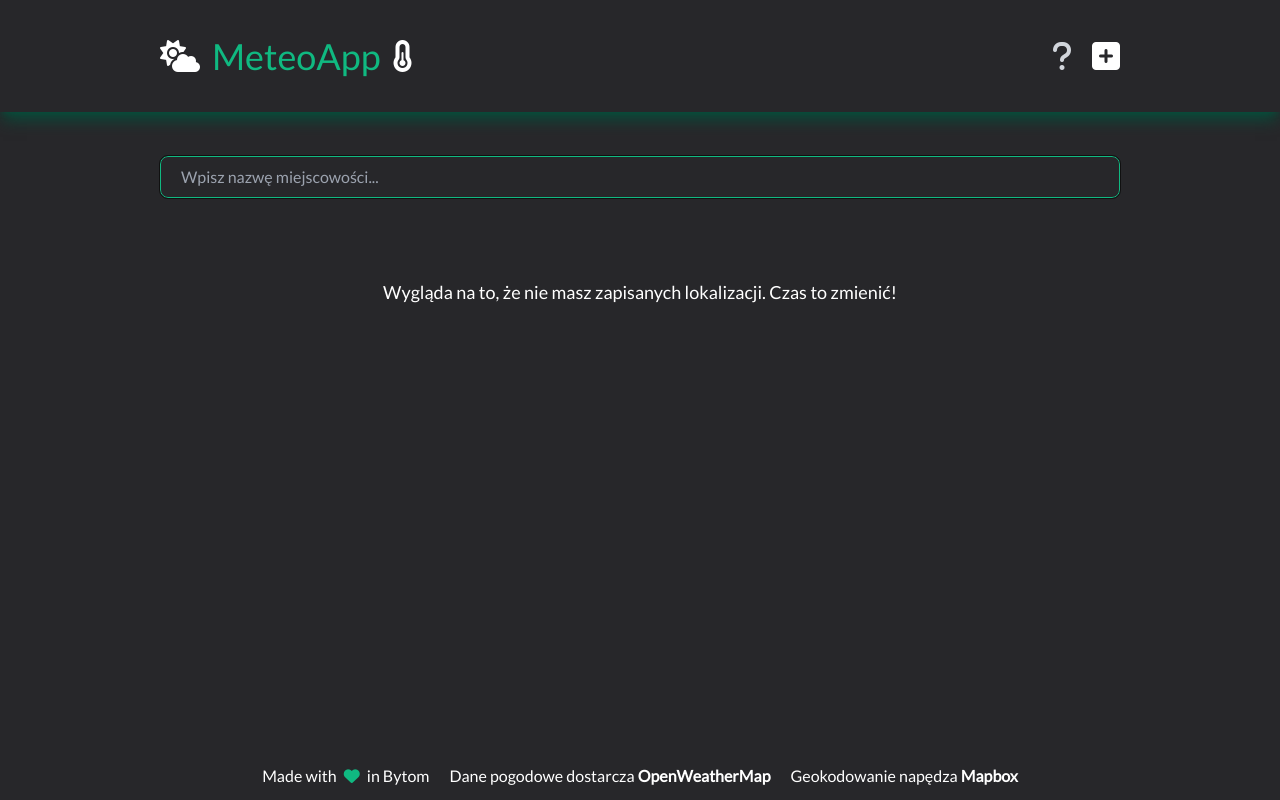
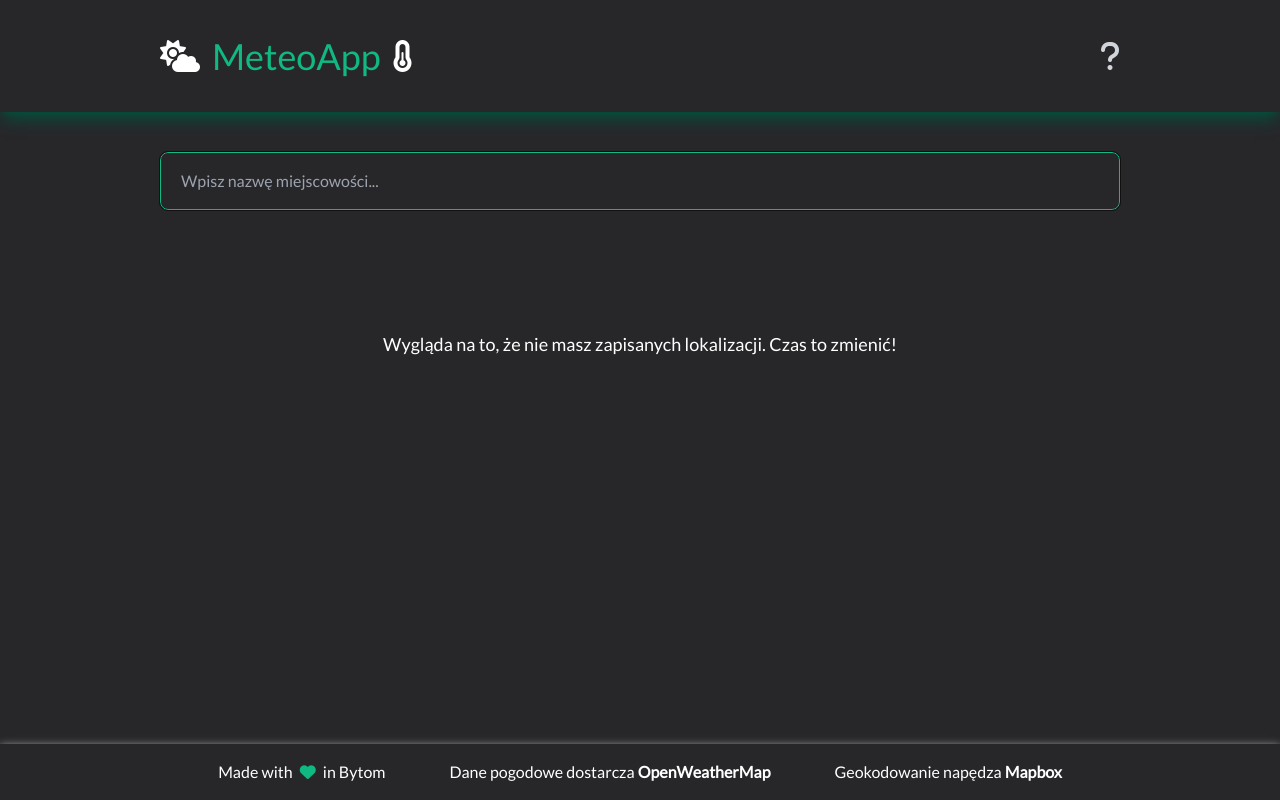
Before and after one commit to Darkspirith/MeteoApp-project, a Vue app: page / in a window 1280 px wide. Built offline with nearby package versions, Linux system fonts and the light colour scheme.

Commit message:
The app works

```diff
--- a/src/components/AsyncLocalityView.vue
+++ b/src/components/AsyncLocalityView.vue
@@ -52,7 +52,7 @@
         }}
         &degC
       </p>
-      <p>
+      <p class="text-lg mb-8">
         Temperatura odczuwalna:
         {{
           (Math.round(meteoData.current.feels_like * 2) / 2)
@@ -72,14 +72,14 @@
       />
     </div>
 
-    <hr class="border-white border-opacity-10 border w-full" />
+    <hr class="border-meteo-tertiary border-opacity-50 border-2 border-dashed w-full my-6" />
 
     <!-- Hourly weather -->
     <div
-      class="lg:max-w-screen-lg md:max-w-screen-md sm:max-w-screen-sm w-full py-12"
+      class="lg:max-w-screen-lg md:max-w-screen-md sm:max-w-screen-sm w-full mb-2 py-15"
     >
       <div class="mx-8 text-white">
-        <h2 class="mb-4">Prognoza godzinowa:</h2>
+        <h2 class="mb-4 text-lg py-4">Prognoza godzinowa:</h2>
         <div class="flex gap-10 overflow-x-auto">
           <div
             v-for="hourData in meteoData.hourly"
@@ -101,8 +101,8 @@
             />
             <p class="text-md">{{ Math.round(hourData.temp) }} &degC</p>
 
-            <!-- Hourly weather description for screen readers -->
-            <p class="sr-only" v-if="!isScreenReader">
+            <!-- Hourly weather description -->
+            <p class="text-center py-7">
               {{ hourData.weather[0].description }}
             </p>
           </div>
@@ -110,7 +110,7 @@
       </div>
     </div>
 
-    <hr class="border-white border-opacity-10 border w-full" />
+    <hr class="border-meteo-tertiary border-opacity-50 border-2 border-dashed w-full my-6" />
 
     <!-- Weather for the coming 7 days -->
     <div
@@ -123,6 +123,7 @@
             <tr v-for="(day, index) in meteoData.daily" :key="day.dt">
               <td>
                 <p class="justify-start">
+
                   <!-- Week -->
                   {{
                     index === 0
@@ -166,13 +167,13 @@
 
     <!-- "Remove" button -->
     <div
-      class="flex items-center gap-2 py-12 text-white cursor-pointer duration-300 hover:text-red-400"
+      class="flex items-center gap-2 py-12 mb-5 text-white cursor-pointer duration-300 hover:text-red-400"
       @click="removeLocality"
     >
       <i
-        class="fa-solid fa-minus-square fa-xl aria-hidden='true' title='Usunąć tą miejscowość z zapisanych?'"
+        class="fa-solid fa-minus-square fa-2xl aria-hidden='true' title='Usunąć tą miejscowość z zapisanych?'"
       ></i>
-      <p>Usuń</p>
+      <p class="text-2xl">Usuń</p>
     </div>
   </div>
 </template>
--- a/src/components/Footer.vue
+++ b/src/components/Footer.vue
@@ -1,7 +1,10 @@
 <template>
-  <footer class="text-white bg-meteo-primary">
+  <footer
+    class="text-white bg-meteo-primary"
+    style="box-shadow: 0 3px 9px 0 rgba(233, 233, 233, 1)"
+  >
     <div
-      class="flex justify-center text-center lg:text-base md:text-sm sm:text-xs xs:text-xs mx-5 py-3"
+      class="flex justify-center text-center lg:text-base md:text-sm sm:text-xs xs:text-xs mx-5 py-4"
     >
       <p
         >Made with
@@ -9,12 +12,11 @@
           class="fa-solid fa-heart aria-hidden:true title='love' text-meteo-secondary px-1"
         >
           <span class="sr-only">love</span>
-
         </i>
         in Bytom</p
       >
 
-      <p class="px-5"
+      <p class="px-16"
         >Dane pogodowe dostarcza
         <a class="font-bold" href="https://openweathermap.org/"
           >OpenWeatherMap</a
--- a/src/components/LocalityCard.vue
+++ b/src/components/LocalityCard.vue
@@ -1,28 +1,31 @@
 <template>
-  <div
-    class="flex py-6 px-3 mt-2 bg-meteo-tertiary rounded-xl shadow-md cursor-pointer"
-  >
+
+
+    <div class="flex py-4 px-3 bg-meteo-tertiary rounded-xl shadow-md cursor-pointer">
       <div class="flex flex-col flex-1">
         <h2 class="text-3xl">{{ city.city }}</h2>
-      <h3>{{ city.state }}</h3>
+        <h3 class="pt-1">{{ city.state }}</h3>
       </div>
 
       <div class="flex flex-col gap-2">
         <p class="text-3xl self-end">
           {{ Math.round(city.weather.main.temp) }} &degC
         </p>
-      <div class="flex gap-2">
-        <span class="text-xs">
+
+        <div class="flex items-center">
+          <span class="text-sm">
             Od:
             {{ Math.round(city.weather.main.temp_min) }} &degC
           </span>
-        <span class="text-xs">
+          <span class="text-sm ml-2">
             do:
             {{ Math.round(city.weather.main.temp_max) }} &degC
           </span>
         </div>
       </div>
     </div>
+
+
 </template>
 
 <script setup>
--- a/src/components/ModalWindow.vue
+++ b/src/components/ModalWindow.vue
@@ -3,12 +3,12 @@
     <Transition name="modal-outer">
       <div
         v-show="modalActive"
-        class="absolute w-full bg-black bg-opacity-50 h-screen top-1 left-0 flex justify-center"
+        class="fixed inset-0 flex items-center justify-center bg-black/80 mt-1"
       >
         <Transition name="modal-inner">
           <div
             v-if="modalActive"
-            class="rounded-lg p-4 bg-neutral-700 self-start max-w-screen-md mx-3 lg:mt-32 md:mt-32 sm:mt-5 overflow-auto"
+            class="rounded-lg p-5 bg-neutral-700 self-start max-w-screen-md mx-3 lg:mt-32 md:mt-32 sm:mt-5 overflow-auto"
           >
             <slot />
             <button
--- a/src/components/Navigation.vue
+++ b/src/components/Navigation.vue
@@ -13,7 +13,7 @@
           <i
             class="fa-solid fa-cloud-sun aria-hidden='true' fa-2xl"
             aria-hidden="true"
-          />
+/>
           <p
             class="text-4xl text-meteo-secondary"
             aria-label="MeteoApp - aplikacja pogodowa"
@@ -27,15 +27,19 @@
         </div>
       </RouterLink>
 
-      <div class="flex gap-5 flex-1 justify-end">
+      <div class="flex flex-1 justify-end xs:pr-0 gap-7">
         <i
-          class="fa-solid fa-question aria-hidden='true' title='Jak korzystać z aplikacji?' fa-2xl text-gray-300 hover:text-yellow-500 hover:scale-110 duration-300 cursor-pointer"
+          class="fa-solid fa-question aria-hidden='true' title='Jak korzystać z aplikacji?'
+           fa-2xl text-gray-300 hover:text-yellow-500 hover:scale-110 duration-300 cursor-pointer"
+
           @click="toggleModal"
         ></i>
         <i
-          class="fa-solid fa-square-plus aria-hidden='true' title='Zapisać tą miejscowość?' fa-2xl text-white hover:text-meteo-secondary duration-300 cursor-pointer"
+          class="fa-solid fa-square-plus aria-hidden='true' title='Zapisać tą miejscowość?'
+           fa-2xl text-white hover:text-meteo-secondary duration-300 cursor-pointer"
+
           @click="addLocality"
-          v-if="route.query"
+          v-if="route.query.preview"
         ></i>
       </div>
 
@@ -62,9 +66,9 @@
               <i
                 class="fa-solid fa-square-plus aria-hidden:'true' title:'Ikona - znak plus' fa-lg px-1"
               ></i>
-              w prawym górnym rogu.
-             Dane pogodowe dla wybranego miejsca będą teraz zawsze na
-              wyciągnięcie ręki. Znajdziesz je na stronie głównej. Klikając w logo
+              w prawym górnym rogu. Dane pogodowe dla wybranego miejsca będą
+              teraz zawsze na wyciągnięcie ręki. Znajdziesz je na stronie
+              głównej. Klikając w logo
               <span class="text-meteo-secondary">MeteoApp</span> powrócisz do
               niej.
             </li>
--- a/src/views/HomeView.vue
+++ b/src/views/HomeView.vue
@@ -1,16 +1,16 @@
 <template>
-  <main class="container text-white">
-    <div class="py-10 my-1 mb-8 relative">
+  <main class="container text-white mb-10">
+    <div class="py-10 relative">
       <input
         type="text"
         v-model="searchQuery"
         @input="getSearchResults"
         placeholder="Wpisz nazwę miejscowości..."
-        class="py-2 px-5 w-full rounded-lg bg-transparent border focus:border-meteo-secondary focus:outline"
+        class="py-4 px-5 w-full rounded-lg bg-transparent border focus:border-meteo-secondary focus:outline mb-10"
         autofocus
       />
       <ul
-        class="absolute rounded-md bg-emerald-900 text-white w-full shadow-md py-2 px-2 my-3"
+        class="absolute rounded-md bg-emerald-900 text-white w-full shadow-md py-2 px-2 top-28"
         v-if="geocodingResults"
       >
         <p v-if="searchError">
@@ -25,7 +25,7 @@
             v-for="searchResult in geocodingResults"
             :key="searchResult.id"
             @click="previewLocality(searchResult)"
-            class="p-2 cursor-pointer hover:bg-meteo-tertiary rounded-lg"
+            class="p-2 cursor-pointer bg hover:bg-meteo-tertiary rounded-lg"
           >
             {{ searchResult.place_name }}
           </li>
@@ -74,7 +74,7 @@ const previewLocality = (searchResult) => {
   const [locality, region] = searchResult.place_name.split(",");
   router.push({
     name: "LocalityView",
-    params: { state: region.replaceAll(" ", ""), city: locality },
+    params: { state: region, city: locality },
     query: {
       lat: searchResult.geometry.coordinates[1],
       lng: searchResult.geometry.coordinates[0],
```
Lines whose indentation alone changed are shown as unchanged.
